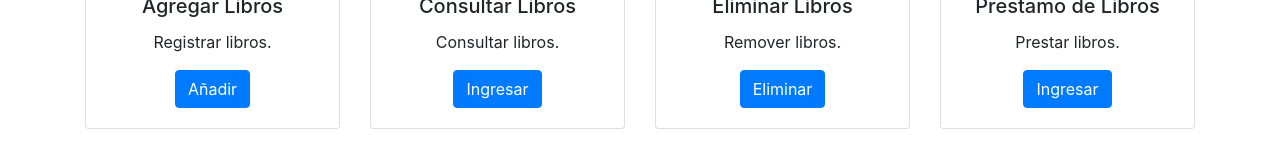
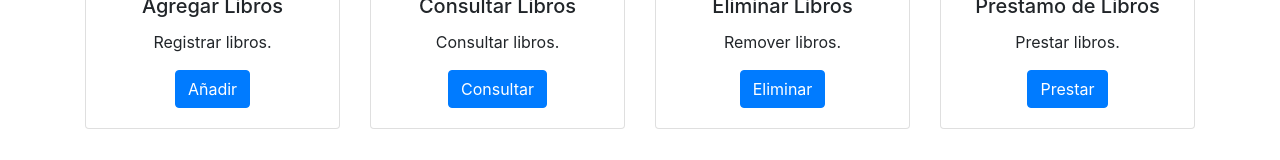
Before and after one commit to DanielParra05/grupo1-front, an Angular app: page /home in a window 1280 px wide. Shown: the part 360-520 px from the top of the page. Built offline with nearby package versions, Linux system fonts and the light colour scheme.

Commit message:
Se cambia endpoint para traer libros disponibles y se cambian mensajes home

```diff
--- a/src/app/components/home/home.component.html
+++ b/src/app/components/home/home.component.html
@@ -5,7 +5,7 @@
         <div class="row text-md-center">
             <div class="col-12 col-md-6 col-lg-3 mb-3">
                 <div class="card">
-                    <img src="assets/img/home-img/plus.png" class="card-img-top" alt="Ordenes">
+                    <img src="assets/img/home-img/plus.png" class="card-img-top">
                     <div class="card-body">
                         <h5 class="card-title">Agregar Libros</h5>
                         <p class="card-text">Registrar libros.</p>
@@ -15,17 +15,17 @@
             </div>
             <div class="col-12 col-md-6 col-lg-3 mb-3">
                 <div class="card" >
-                    <img src="assets/img/home-img/consulta.png" class="card-img-top" alt="Clientes">
+                    <img src="assets/img/home-img/consulta.png" class="card-img-top">
                     <div class="card-body">
                         <h5 class="card-title">Consultar Libros</h5>
                         <p class="card-text">Consultar libros.</p>
-                        <a id="font" href="/booksquery" class="btn btn-primary">Ingresar</a>
+                        <a id="font" href="/booksquery" class="btn btn-primary">Consultar</a>
                     </div>
                 </div>
             </div>
             <div class="col-12 col-md-6 col-lg-3 mb-3">
                 <div class="card" >
-                    <img src="assets/img/home-img/delete.png" class="card-img-top" alt="Ajustes">
+                    <img src="assets/img/home-img/delete.png" class="card-img-top">
                     <div class="card-body">
                         <h5 class="card-title">Eliminar Libros</h5>
                         <p class="card-text">Remover libros.</p>
@@ -35,11 +35,11 @@
             </div>
             <div class="col-12 col-md-6 col-lg-3 mb-3">
                 <div class="card" >
-                    <img src="assets/img/home-img/prestamo.png" class="card-img-top" alt="Contabilidad">
+                    <img src="assets/img/home-img/prestamo.png" class="card-img-top">
                     <div class="card-body">
                         <h5 class="card-title">Prestamo de Libros</h5>
                         <p class="card-text">Prestar libros.</p>
-                        <a id="font" href="/createloan" class="btn btn-primary">Ingresar</a>
+                        <a id="font" href="/createloan" class="btn btn-primary">Prestar</a>
                     </div>
                 </div>
             </div>
--- a/src/app/core/service/book.service.ts
+++ b/src/app/core/service/book.service.ts
@@ -57,7 +57,7 @@ export class BookService {
 
   getAvailableBooks(): Observable<Book[]> {
     return this.http
-      .get(`${environment.url_api_book}`)
+      .get(`${environment.url_api_book}/all/true`)
       .pipe(map((response) => response as Book[]));
   }
 
```
